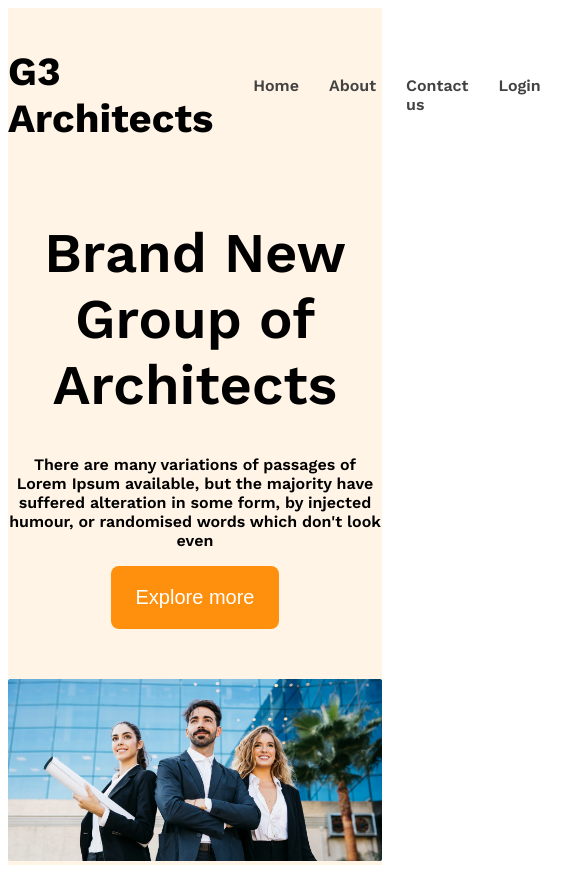
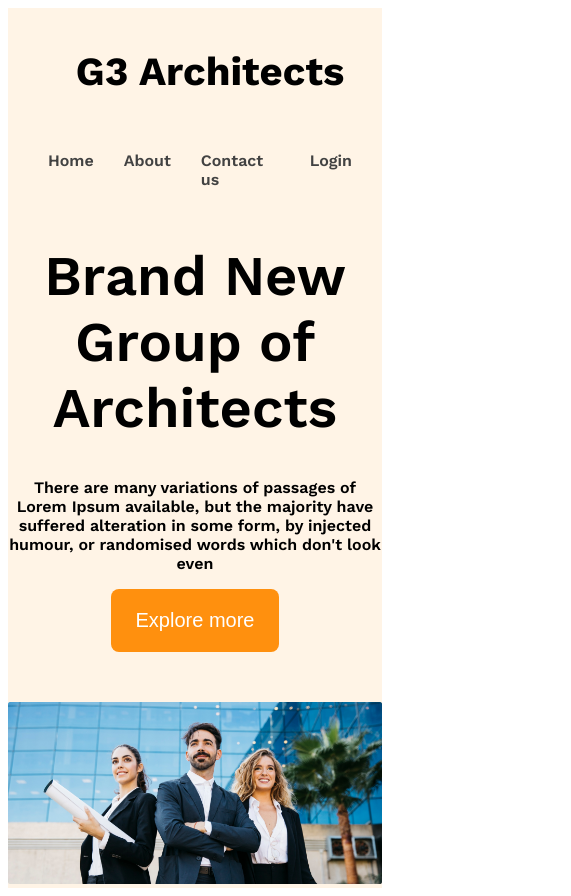
Before and after one commit to Shakil-009/g3-architec, a plain HTML site: page index.html in a window 390 px wide. Shown: the whole page, 571 px wide, since content can reach past the window. Before the commit the page ends 873 px from the top, so only its background shows below. Drawn offline with nearby package versions, Linux system fonts and the light colour scheme.

Commit message:
added responsive

```diff
--- a/style.css
+++ b/style.css
@@ -38,6 +38,7 @@
   .brand{
     font-weight: 700;
     font-size: 2.5rem;
+    margin-left: 30px;
   }
 
   .nav-link{
@@ -68,3 +69,13 @@
 .banner-image{
     width: 100%;
 }
+
+
+
+/* Responsive media query */
+
+@media screen and (max-width: 576px) {
+    .navbar{
+        flex-direction: column;
+    }
+}
```
